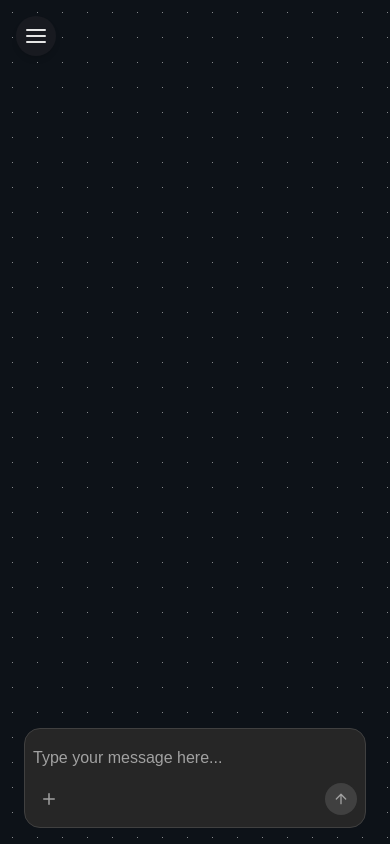
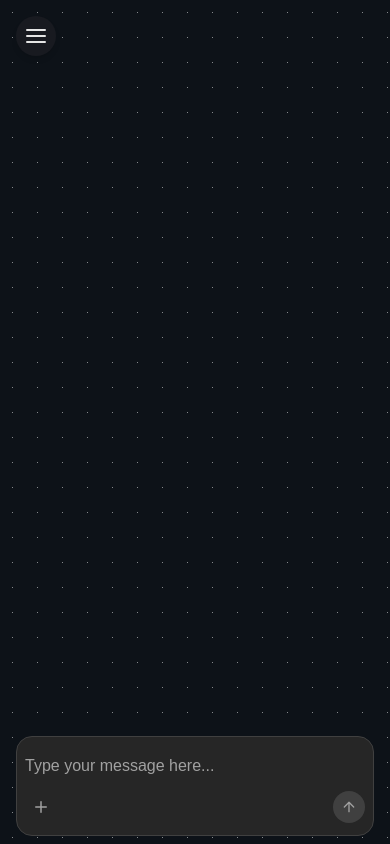
Before and after one commit to Sushant0753/AI-Assistant, a Next.js app: page /chat/1 in a window 390 px wide. Built offline with nearby package versions, Linux system fonts and the light colour scheme.

Commit message:
Refactor chat message display and styling

```diff
--- a/app/chat/[sessionId]/page.tsx
+++ b/app/chat/[sessionId]/page.tsx
@@ -2,7 +2,7 @@
 
 import { useParams } from "next/navigation";
 import { useEffect, useState } from "react";
-import { useChatMessage} from "@/hooks/useChatMessage";
+import { useChatMessage } from "@/hooks/useChatMessage";
 import { ChatMessage } from "@/types/chat";
 import ChatInput from "@/components/ChatInput";
 import { FiFileText } from "react-icons/fi";
@@ -28,12 +28,9 @@ export default function ChatPage() {
 
   const copyMessage = (text: string, messageId: string) => {
     navigator.clipboard.writeText(text).then(() => {
-      console.log("Copied to clipboard!");
-      setCopiedStates(prev => ({ ...prev, [messageId]: true }));
-
-      // Revert back to copy state after 2 seconds
+      setCopiedStates((prev) => ({ ...prev, [messageId]: true }));
       setTimeout(() => {
-        setCopiedStates(prev => ({ ...prev, [messageId]: false }));
+        setCopiedStates((prev) => ({ ...prev, [messageId]: false }));
       }, 2000);
     });
   };
@@ -42,24 +39,39 @@ export default function ChatPage() {
     <div className="flex flex-col h-screen bg-dots">
       <div
         ref={containerRef}
-        className="flex-1 overflow-y-auto overflow-x-hidden px-4 py-6 space-y-4 pl-32 pr-16 w-full"
+        className="
+          flex-1 overflow-y-auto overflow-x-hidden
+          px-2 py-4 space-y-4
+          sm:px-4 sm:py-6
+          md:pl-32 md:pr-16
+          w-full
+        "
       >
         {messages.map((msg: ChatMessage) => (
           <div
             key={msg.id}
             className={`flex ${msg.isUser ? "justify-end" : "justify-start"}`}
           >
-            <div className={`max-w-[80%] ${msg.isUser ? "" : "space-y-2"}`}>
+            <div
+              className={`
+                w-full
+                max-w-[90%] sm:max-w-[80%] md:max-w-[60%]
+                ${msg.isUser ? "" : "space-y-2"}
+              `}
+            >
               {/* Message content */}
               <div
-                className={`rounded-2xl px-4 py-2 shadow break-words ${
-                  msg.isUser ? "bg-blue-600 text-white" : "bg-neutral-800 text-neutral-200 inline-block"
-                }`}
+                className={`
+                  rounded-2xl px-4 py-2 shadow break-words
+                  ${msg.isUser
+                    ? "bg-blue-600 text-white"
+                    : "bg-neutral-800 text-neutral-200 inline-block"}
+                `}
               >
                 <p className="whitespace-pre-wrap break-words">{msg.text}</p>
 
                 {msg.filename && msg.documentId && (
-                  <div className="inline-flex items-center gap-2 text-sm text-neutral-200 mt-2 bg-neutral-700 px-2 py-2 rounded-full shadow max-w-48">
+                  <div className="inline-flex items-center gap-2 text-sm text-neutral-200 mt-2 bg-neutral-700 px-2 py-2 rounded-full shadow max-w-48 sm:max-w-64">
                     <FiFileText size={16} className="text-neutral-300" />
                     <span className="truncate flex-1 pr-6">{msg.filename}</span>
                   </div>
@@ -85,7 +97,7 @@ export default function ChatPage() {
                       {copiedStates[msg.id] ? (
                         <>
                           <LuCheck size={16} />
-                        <span className="text-xs">Copied</ span>
+                          <span className="text-xs">Copied</span>
                         </>
                       ) : (
                         <FaRegCopy size={16} />
@@ -104,7 +116,7 @@ export default function ChatPage() {
         ))}
       </div>
 
-      <div className="p-4">
+      <div className="p-2 sm:p-4">
         <ChatInput sendUserMessage={sendUserMessage} />
       </div>
     </div>
```
Lines whose indentation alone changed are shown as unchanged.
